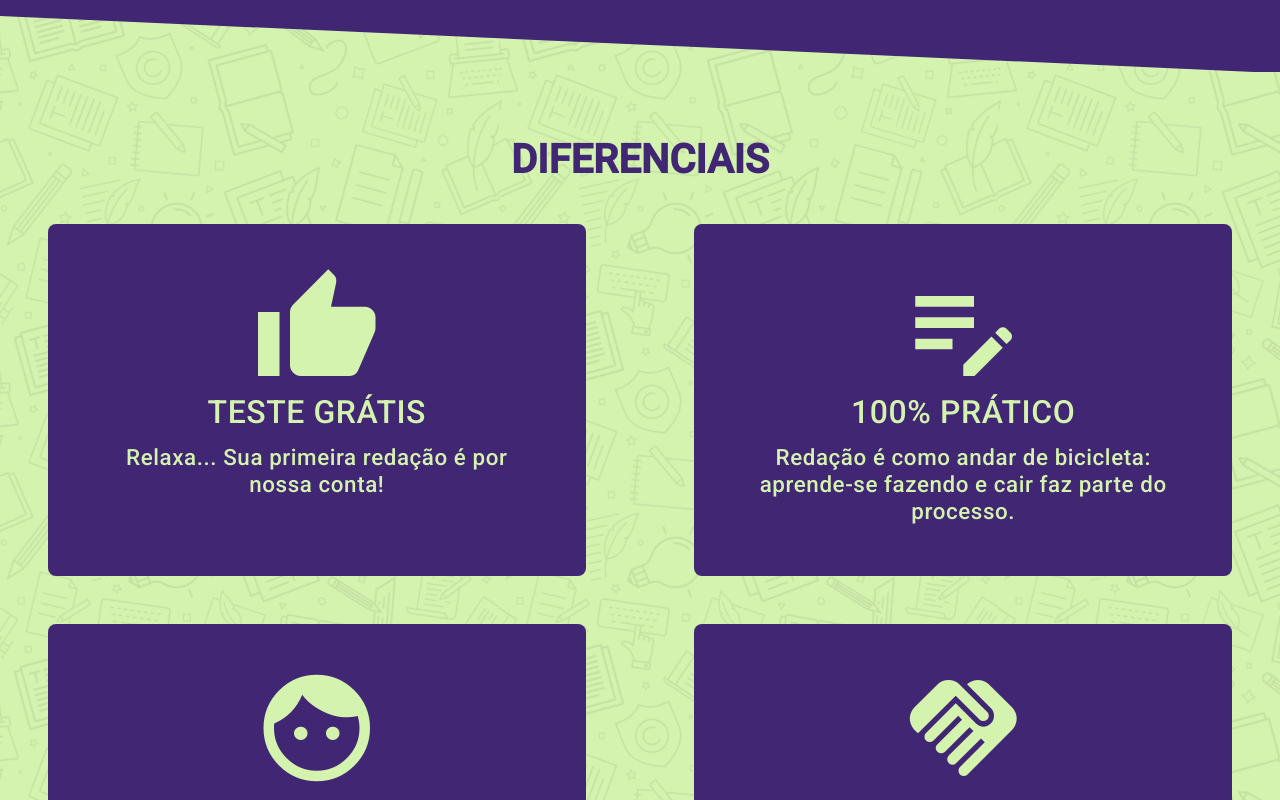
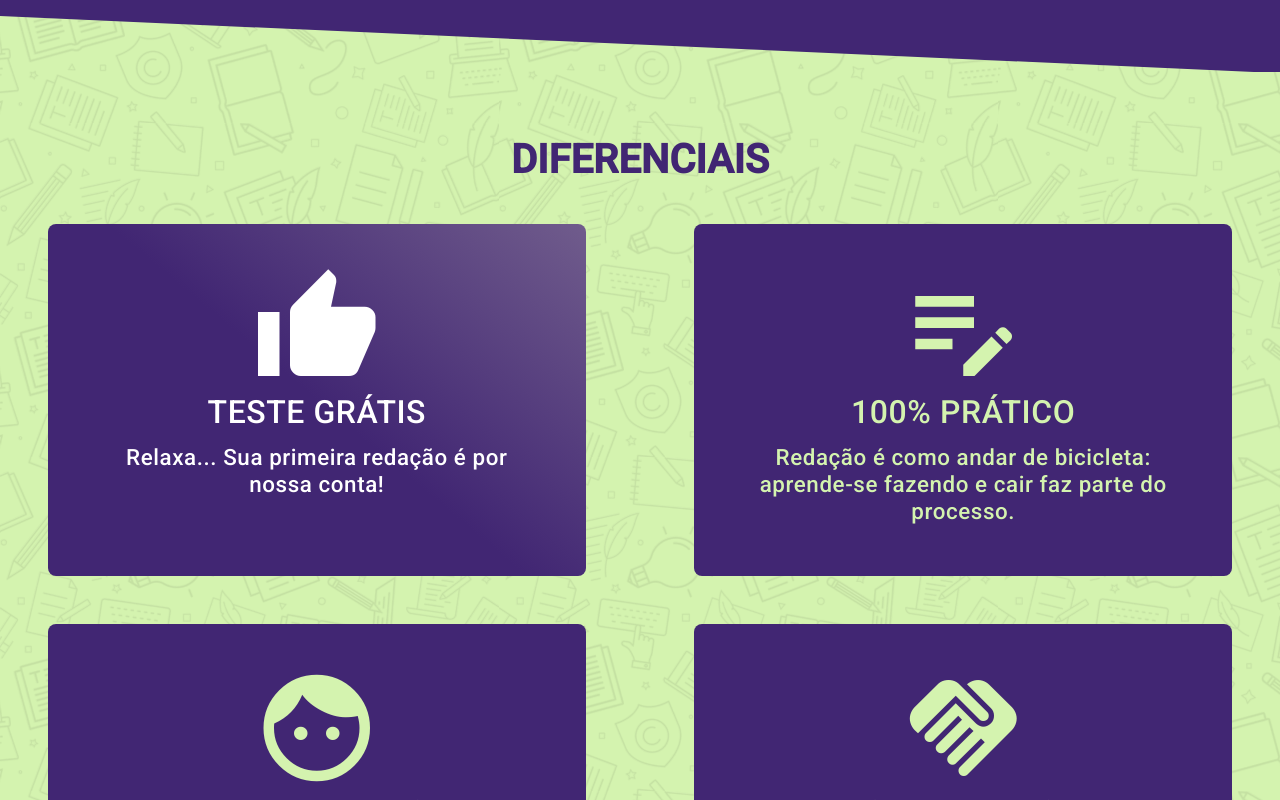
Before and after one commit to gabrielsoarespebr/redacao-na-pratica, an Angular app: page / in a window 1280 px wide. In both pictures the pointer is over the element 316 px from the left and 8293 px from the top of the page. Shown: the part 7893-8693 px from the top of the page. Built offline with nearby package versions, Linux system fonts and the light colour scheme.

Commit message:
style: Competitive edge card hover

```diff
--- a/src/app/components/shared/competitive-edge-card/competitive-edge-card.component.css
+++ b/src/app/components/shared/competitive-edge-card/competitive-edge-card.component.css
@@ -11,6 +11,11 @@
   display: flex;
   flex-direction: column;
   align-items: center;
+
+  &:hover {
+    color: #fff;
+    background: linear-gradient(40deg, var(--colorSecondary) 50%, #705c8c);
+  }
 }
 
 .cardIcon {
```
